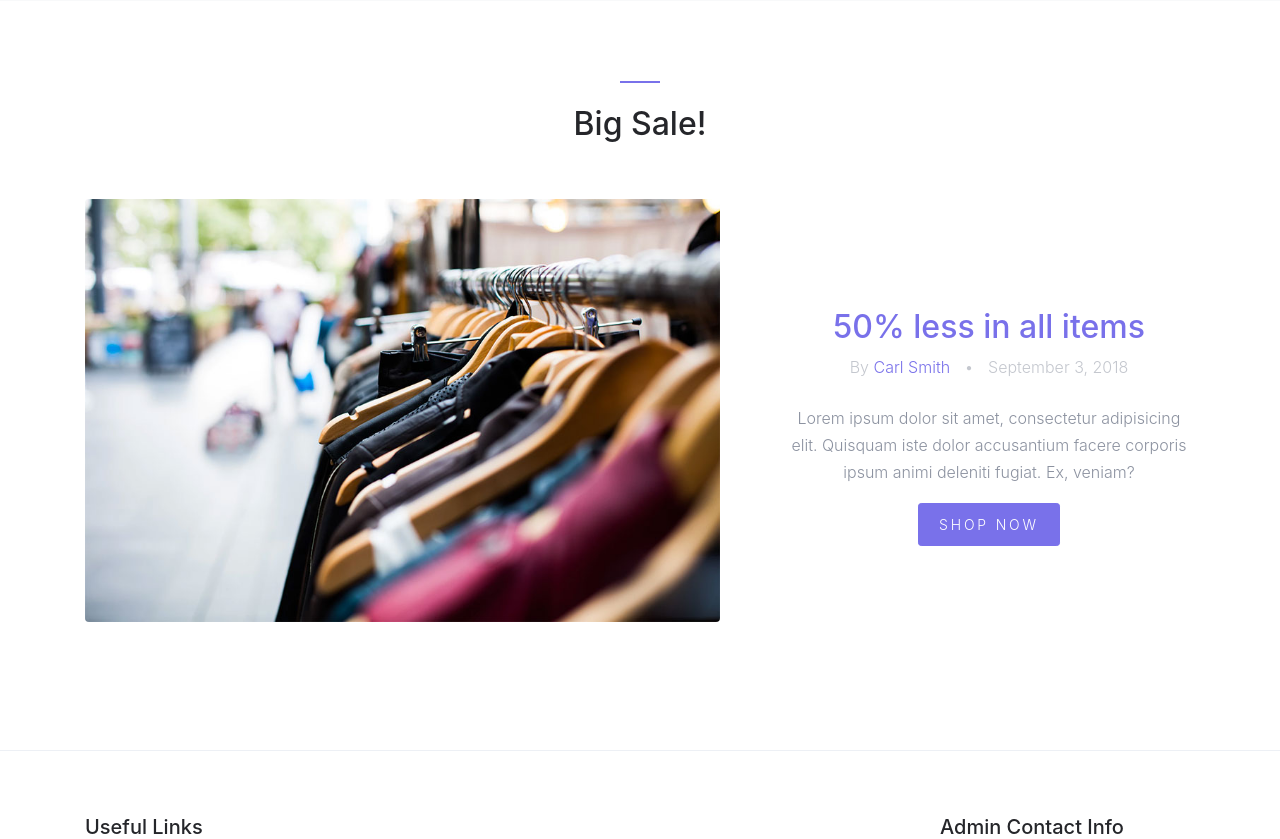
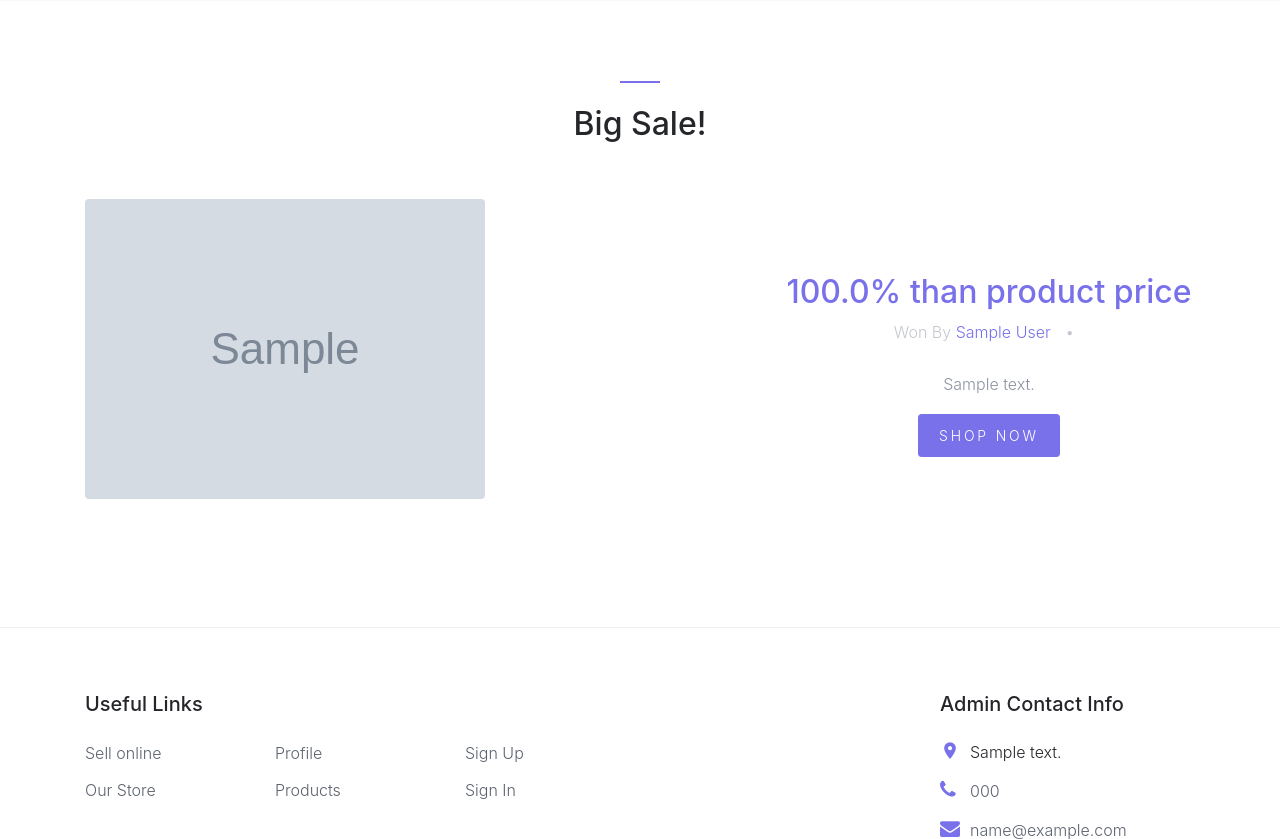
Before and after one commit to ShedrackGodson/mnadaonline_final, a Django app: page / in a window 1280 px wide. Shown: the part 1938-2777 px from the top of the page. Run offline with Django 3.2, Linux system fonts and the light colour scheme; tables that the repository leaves empty hold one stand-in row (values such as "Sample post"); grey boxes marked "Sample" are stand-in pictures; some libraries are stand-ins or nearby versions; some web fonts are replaced.

Commit message:
done with big sale and banner image

```diff
--- a/core/templates/core/index.html
+++ b/core/templates/core/index.html
@@ -4,7 +4,7 @@
 {% load humanize %}
 {% block content %}
 {% include "core/common/messages.html" %}
-<div class="site-blocks-cover" style="background-image: url({% static 'images/hero_1.jpg' %});" data-aos="fade">
+<div class="site-blocks-cover" style="background-image: url({{ latest.image.url }});width: 100%" data-aos="fade">
   <div class="container">
     <div class="row align-items-start align-items-md-center justify-content-end">
       <div class="col-md-5 text-center text-md-left pt-5 pt-md-0">
@@ -141,12 +141,12 @@
     </div>
     <div class="row align-items-center">
       <div class="col-md-12 col-lg-7 mb-5">
-        <a href="#"><img src="{% static 'images/blog_1.jpg' %}" alt="Image placeholder" class="img-fluid rounded"></a>
+        <a href="{%url 'product_details' big_sale.product.id %}"><img src="{{ big_sale.product.image.url }}" alt="{{ big_sale.product.name.title }}" class="img-fluid rounded"></a>
       </div>
       <div class="col-md-12 col-lg-5 text-center pl-md-5">
-        <h2><a href="#">50% less in all items</a></h2>
-        <p class="post-meta mb-4">By <a href="#">Carl Smith</a> <span class="block-8-sep">&bullet;</span> September 3, 2018</p>
-        <p>Lorem ipsum dolor sit amet, consectetur adipisicing elit. Quisquam iste dolor accusantium facere corporis ipsum animi deleniti fugiat. Ex, veniam?</p>
+        <h2><a href="{%url 'product_details' big_sale.product.id %}">{{ big_sale.percentage_calc }}% than product price</a></h2>
+        <p class="post-meta mb-4">Won By <a href="#">{{ big_sale.product.bid_winner.get_full_name }}</a> <span class="block-8-sep">&bullet;</span>
+        <p>{{ big_sale.product.description|safe }}</p>
         <p><a href="#featured-products" class="btn btn-primary btn-sm">Shop Now</a></p>
       </div>
     </div>
--- a/core/templates/core/profile.html
+++ b/core/templates/core/profile.html
@@ -110,9 +110,11 @@
                                                 <div class="mt-3">
                                                     <h4>{{ user.first_name.title }} {{ user.last_name.title }}</h4>
                                                     <p class="text-secondary mb-1">
-                                                        {% for i in range %}
+                                                        <!-- {% for i in range %} -->
                                                         <span style="font-size: x-large;color: rgba(143, 122, 7, 0.562);" class="icon icon-star"></span>
-                                                        {% endfor %}
+                                                        <span style="font-size: x-large;color: rgba(143, 122, 7, 0.562);" class="icon icon-star"></span>
+                                                        <span style="font-size: x-large;color: rgba(143, 122, 7, 0.562);" class="icon icon-star"></span>
+                                                        <!-- {% endfor %} -->
                                                     </p>
                                                     <p class="text-muted font-size-sm">{{ user.address|safe }}</p>
                                                     {% if not request.user == user %}
--- a/core/views.py
+++ b/core/views.py
@@ -20,8 +20,17 @@
 def home(request):
     """ This is home page """
 
+    # Big Sale!
+    big_sale = BuyProduct.objects.first()
+
+    for _ in BuyProduct.objects.all():
+        if _.customer_price > big_sale.customer_price:
+            big_sale = _
+
     return render(request, "core/index.html", {
-        "products": Product.objects.all()
+        "products": Product.objects.all(),
+        "latest": Product.objects.first(),
+        "big_sale": big_sale
     })
 
 
```
Also changed, not shown: core/templates/core/product_detail.html (+9 -0 lines), media/products/hero_1.jpg (added), media/users/images/Screenshot_from_2020-02-29_23-42-33.png (added), media/users/images/person_4.jpg (added).
